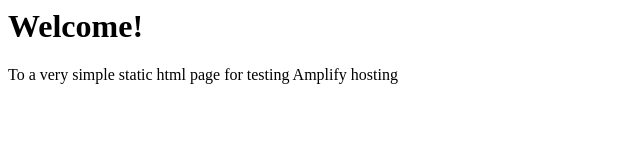
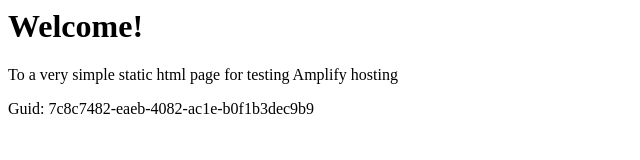
Before and after one commit to aws-aemilia-sin/Github-PR-Commit-Integration-Test-DoNotTouch-Gith-OKSLNVO2-v1-prod-ap-southeast-1, a website: page src/index.html in a window 1280 px wide. Shown: the whole page, without its empty margins (0-640 px from the left). Drawn offline with Linux system fonts and the light colour scheme.

Commit message:
commit from integ tests

```diff
--- a/src/index.html
+++ b/src/index.html
@@ -1,3 +1,5 @@
+
+
 <html lang="en">
 
 <head>
@@ -10,6 +12,6 @@
 <body>
     <h1>Welcome!</h1>
     <p>To a very simple static html page for testing Amplify hosting</p>
-</body>
+    <p>Guid: 7c8c7482-eaeb-4082-ac1e-b0f1b3dec9b9</p></body>
 
 </html>
```
